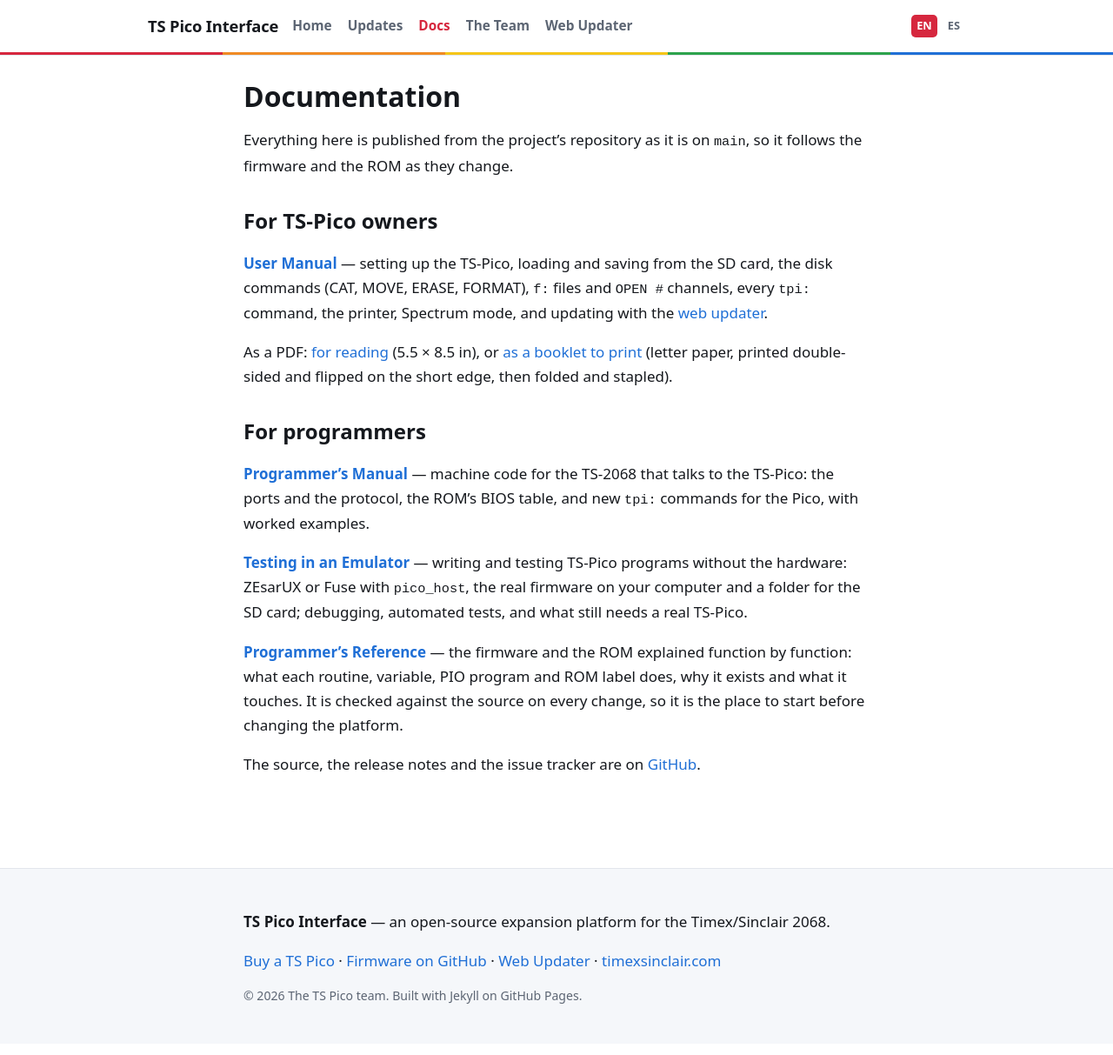
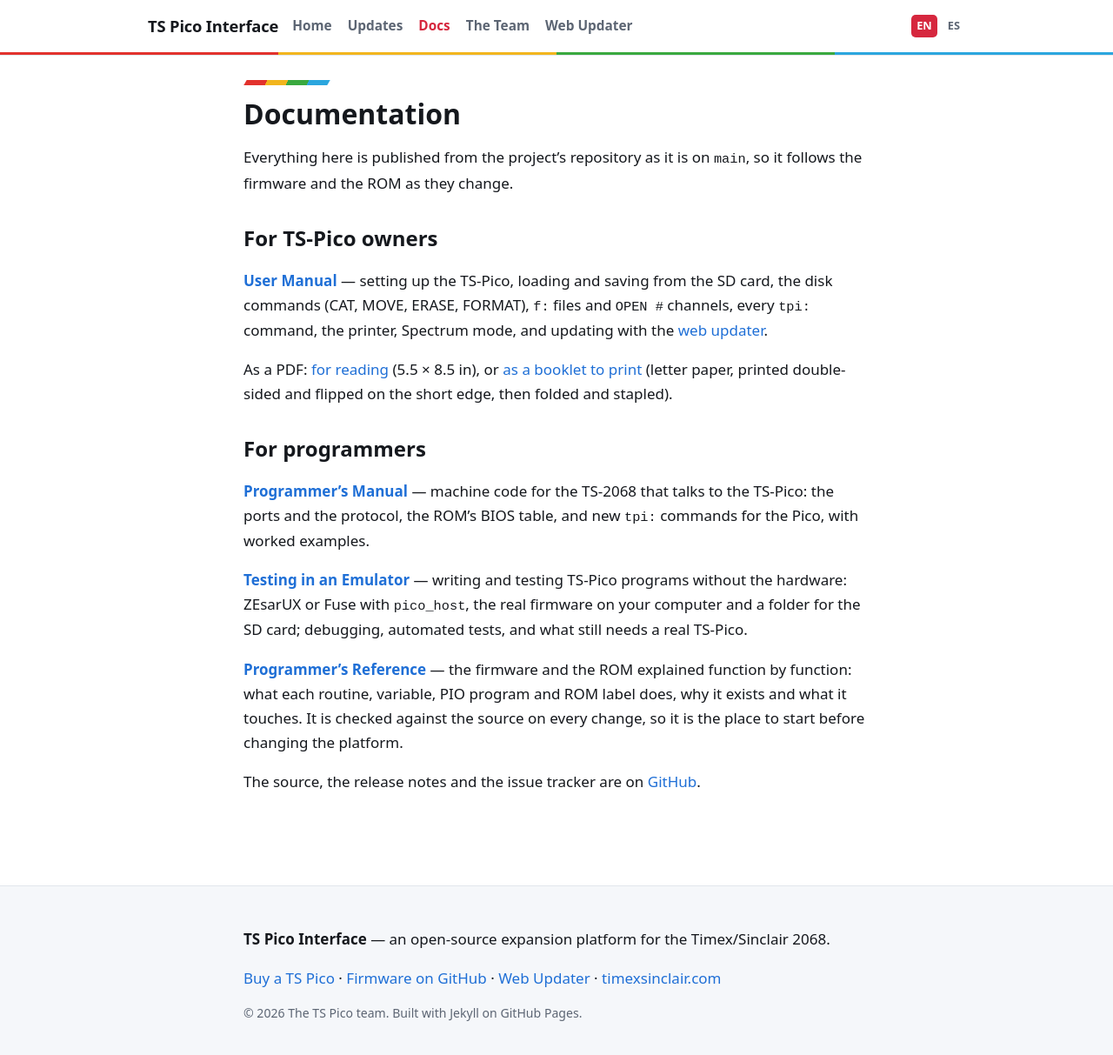
Before and after one commit to timex-sinclair-projects/tspico-firmware-build, a Jekyll site: the page built from site/docs.md, in a window 1280 px wide and 1220 px high. Shown: the top 1213 px of the window at 87% size. Built offline with Jekyll 4.4.1, drawn with Linux system fonts in a browser that asks for light colours.

Commit message:
Docs: a slanted four-color slash as the documentation's mark
Four bars slanted like the Spectrum's flash, in the manual cover's red,
green and blue plus a yellow. It opens each chapter of the manual PDF
(print.css, .opener::before) and sits over the title of every doc page
on the website (doc: true front matter from build-site-docs.py and on
site/docs.md). The site header's hairline now uses the same four colors,
so the site and the manual share one stripe palette.

Co-Authored-By: Claude Opus 5.5 <noreply@anthropic.com>

```diff
--- a/site/_layouts/page.html
+++ b/site/_layouts/page.html
@@ -2,6 +2,7 @@
 layout: default
 ---
 <article class="wrap page">
+  {% if page.doc %}<div class="slash" aria-hidden="true"></div>{% endif %}
   {% if page.title %}<h1 class="page-title">{{ page.title }}</h1>{% endif %}
   {{ content }}
 </article>
--- a/site/assets/css/style.css
+++ b/site/assets/css/style.css
@@ -9,6 +9,9 @@
   --accent: #d6273e;        /* Sinclair red */
   --accent-ink: #ffffff;
   --link: #1f6fd6;
+  /* The docs' slash, shared with the manual PDF (tools/manual-pdf/print.css):
+     the 2068 manual cover's red, green and blue, with a yellow */
+  --slash-red: #e2322d; --slash-yellow: #f2b51d; --slash-green: #3aa93f; --slash-blue: #2ba6de;
   --max: 980px;
   --text-max: 760px;
 }
@@ -52,14 +55,14 @@ h2 { font-size: 1.5rem; margin-top: 2.2rem; }
   position: sticky; top: 0; z-index: 50;
   background: var(--bg);
   border-bottom: 1px solid var(--border);
-  /* Sinclair rainbow hairline */
+  /* Sinclair rainbow hairline, in the docs' slash colors */
   box-shadow: 0 2px 0 0 transparent;
 }
 .site-header::after {
   content: ""; display: block; height: 3px;
   background: linear-gradient(90deg,
-    #d6273e 0 20%, #f08a24 20% 40%, #f5c518 40% 60%,
-    #2ca24c 60% 80%, #1f6fd6 80% 100%);
+    var(--slash-red) 0 25%, var(--slash-yellow) 25% 50%,
+    var(--slash-green) 50% 75%, var(--slash-blue) 75% 100%);
 }
 .header-inner {
   display: flex; align-items: center; gap: 16px;
@@ -158,6 +161,14 @@ hr { border: 0; border-top: 1px solid var(--border); margin: 32px 0; }
 }
 
 /* --- Docs: the manuals and the programmer's reference (tools/build-site-docs.py) --- */
+/* The slash over a doc page's title (front matter doc: true): four bars slanted
+   like the Spectrum's flash, the mark the manual's chapter openers carry too */
+.slash {
+  width: 96px; height: 6px; margin: 0 0 14px 2px; transform: skewX(-30deg);
+  background: linear-gradient(90deg,
+    var(--slash-red) 0 25%, var(--slash-yellow) 25% 50%,
+    var(--slash-green) 50% 75%, var(--slash-blue) 75% 100%);
+}
 .page table { display: block; overflow-x: auto; border-collapse: collapse; font-size: .9rem; margin: 1em 0; }
 .page th, .page td { border: 1px solid var(--border); padding: 4px 8px; vertical-align: top; text-align: left; }
 .page th { background: var(--panel); }
--- a/tools/build-site-docs.py
+++ b/tools/build-site-docs.py
@@ -14,8 +14,8 @@ v3 card's passages are left out until the card is released. The copies are
 generated, never committed (.gitignore), and the docs stay where they are:
 GitHub renders them as before.
 
-Each page gets front matter (the site's `page` layout, its first heading as
-the title, Liquid off) and a line saying where it comes from. Its links are
+Each page gets front matter (the site's `page` layout, `doc: true` for the
+slash over the title, its first heading as the title, Liquid off) and a line saying where it comes from. Its links are
 rewritten for the site:
 
   * a link to another published doc becomes a link to its page (.md -> .html,
@@ -160,7 +160,7 @@ def convert(text, repo_md, pages):
     # An explicit permalink: the site's own `permalink: /updates/:title/` would
     # otherwise turn every page into a folder, and these links name .html files.
     link = "/" + (site_md[:-len("index.md")] if site_md.endswith("index.md") else html_of(site_md))
-    front = ["---", "layout: page", "title: %s" % yaml_str(title), "permalink: %s" % link,
+    front = ["---", "layout: page", "doc: true", "title: %s" % yaml_str(title), "permalink: %s" % link,
              "render_with_liquid: false", "---", ""]
     note = ("<p class=\"doc-source\">From <a href=\"%s/blob/%s/%s\"><code>%s</code></a> on GitHub, "
             "as it is on <code>%s</code>.</p>" % (GITHUB, BRANCH, repo_md, repo_md, BRANCH))
```
Also changed, not shown: site/docs.md (+1 -0 lines), tools/manual-pdf/print.css (+6 -1 lines).
